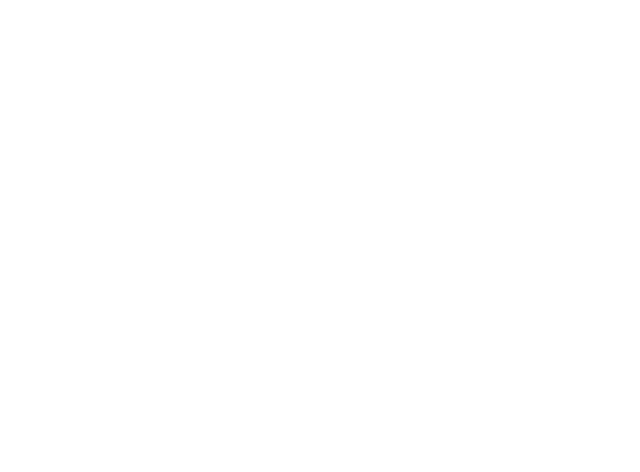
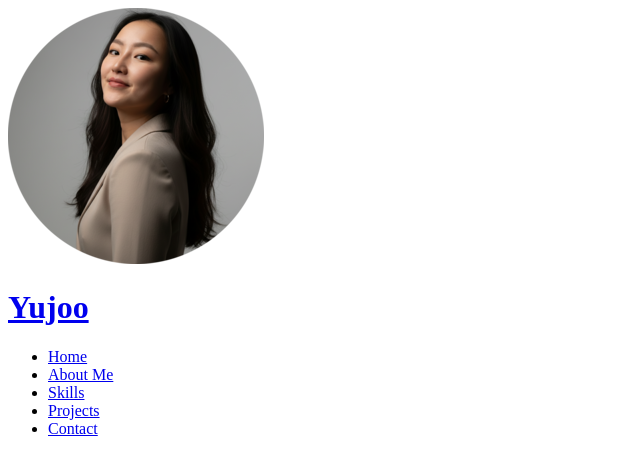
Before and after one commit to uzoogogo/portfolio, a plain HTML site: page index.html in a window 1280 px wide. Shown: the whole page, without its empty margins (0-640 px from the left). Drawn offline with Linux system fonts and the light colour scheme.

Commit message:
Update index.html

```diff
--- a/index.html
+++ b/index.html
@@ -1,5 +1,5 @@
 <!DOCTYPE html>
-<html lang="ko">
+<html lang="en">
 <head>
     <meta charset="UTF-8">
     <meta name="viewport" content="width=device-width, initial-scale=1.0">
@@ -26,6 +26,34 @@
 <script src="scr/main.js" defer></script>
 </head>
 <body>
-
+    <!-- Header -->
+     <header>
+        <div>
+            <img src="images/favicon_Portfoilio_circle.ico" alt="logo"/>
+            <h1><a href="#">Yujoo</a></h1>
+        </div>
+        <nav>
+            <ul>
+                <li><a href="#home">Home</a></li>
+                <li><a href="#aboutMe">About Me</a></li>
+                <li><a href="#skills">Skills</a></li>
+                <li><a href="#projects">Projects</a></li>
+                <li><a href="#contact">Contact</a></li>
+            </ul>
+        </nav>
+    </header>
+    <!-- Main -->
+    <main>
+        <!-- Home -->
+        <section id="home"></section>
+        <!-- About Me -->
+        <section id="aboutMe"></section>
+        <!-- Skills -->
+        <section id="skills"></section>
+        <!-- Projects -->
+        <section id="projects"></section>
+    </main>
+    <!-- Footer -->
+    <footer id="contact"> </footer>
 </body>
 </html>
```
